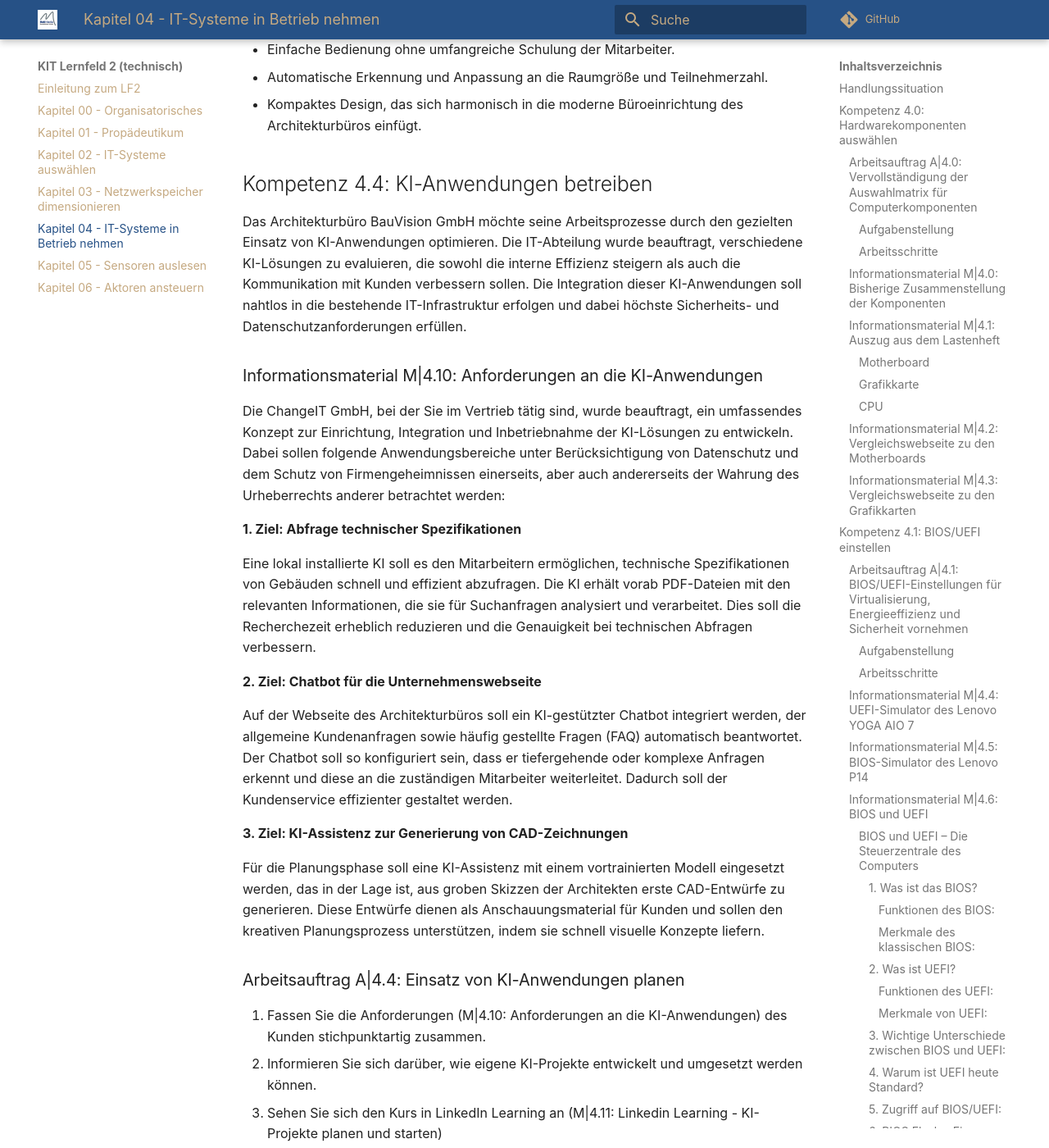
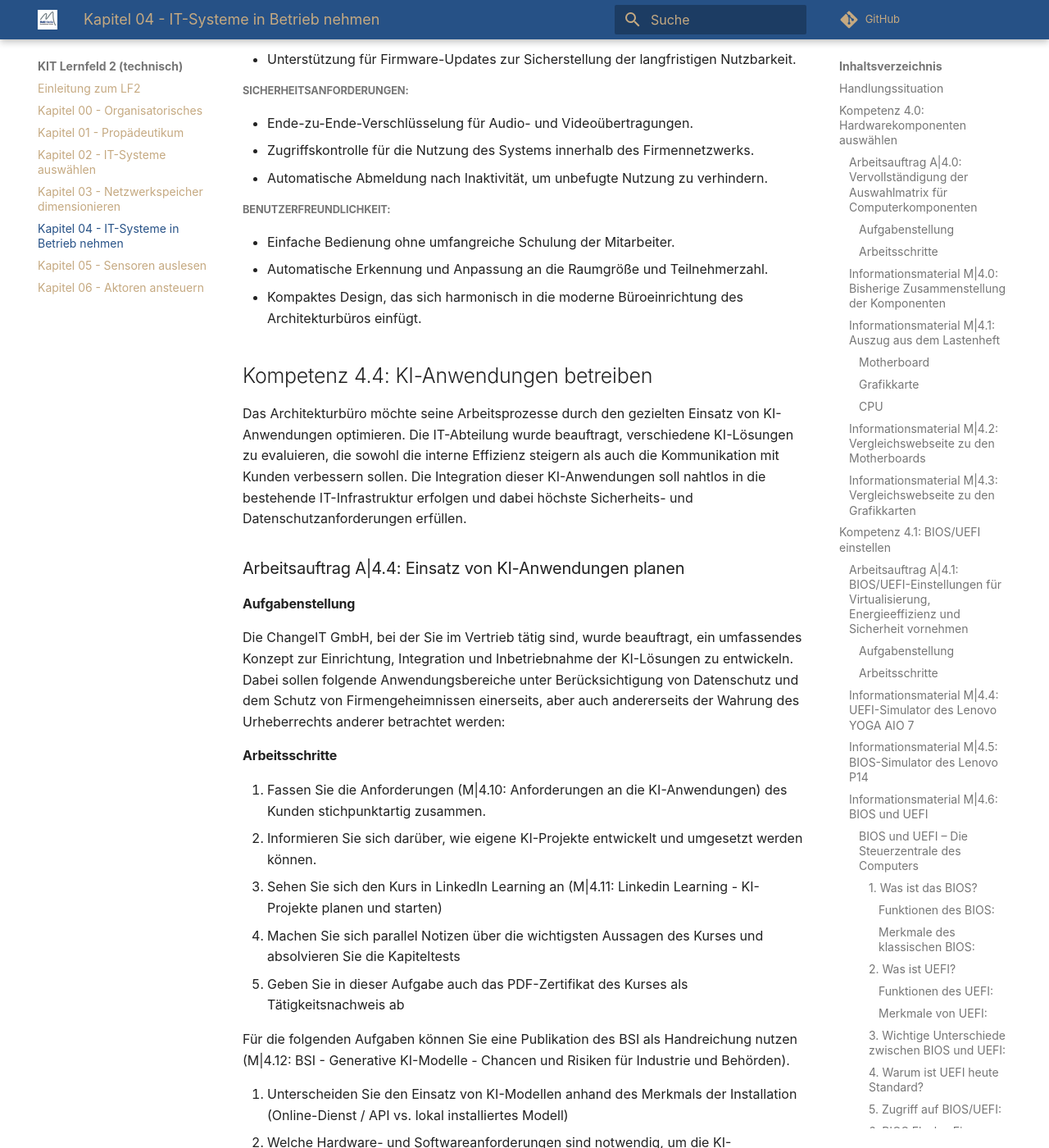
Before and after one commit to herr-nm/MMBbS_KIT_LF02, an MkDocs documentation site: the page built from docs/kapitel_04.md, in a window 1280 px wide and 1400 px high, scrolled down 18484 px. Shown: the whole window at 82% size. Built offline with MkDocs 1.6.1 and Material for MkDocs 9.7.7, drawn with Linux system fonts in a browser that asks for light colours; comment, search, counter and statistics services are not loaded; some of the changed text lies outside the part shown.

Commit message:
Kleinere Anpassungen und Optimierungen

```diff
--- a/docs/kapitel_04.md
+++ b/docs/kapitel_04.md
@@ -246,10 +248,6 @@ https://download.lenovo.com/bsco/index.html#/textsimulator/ThinkPad%20P14s%20Gen
 
 ### Informationsmaterial M|4.6: BIOS und UEFI
 
-Hier ist ein informativer Text über **BIOS** und **UEFI**, der sich gut für den Einsatz im Unterricht eignet:
-
----
-
 #### **BIOS und UEFI – Die Steuerzentrale des Computers**
 
 ##### **1. Was ist das BIOS?**
@@ -328,9 +326,13 @@ Ein **BIOS-Flash** bezeichnet das **Aktualisieren der BIOS- oder UEFI-Firmware**
 
 Das neue IT-System soll in den Verzeichnisdienst bzw. die Domäne des Architekturbüros eingebettet werden. Es wird Microsoft Active Directory (AD) eingesetzt, um alle Mitarbeiterkonten, Computer und Ressourcen zentral zu verwalten.
 
-### Arbeitsauftrag A|4.2: Verzeichnisdienste und Domänen
+### Arbeitsauftrag A|4.2: Verzeichnisdienste und Domänen beschreiben
+
+#### Aufgabenstellung
 
 Sie haben sich bisher nur wenig mit Verzeichnisdiensten und Domänen auseinandergesetzt. Für einen Überblick sollen Sie die folgenden Fragen in eigenen Worten beantworten und für den betriebsinternen Runden Tisch der Auszubildenden kurz präsentieren. Fertigen Sie daher ein ansprechendes Handout mit den wichtigsten Informationen an.
+
+#### Arbeitsschritte
 
 1. Erklären Sie den Unterschied zwischen einer Domäne und einer Arbeitsgruppe.
 2. Was ist ein Verzeichnisdienst? Welche Aufgaben erfüllt er in einem Netzwerk?
@@ -340,7 +342,7 @@ Sie haben sich bisher nur wenig mit Verzeichnisdiensten und Domänen auseinander
 6. Nennen Sie drei Sicherheitsmaßnahmen, die in einer Domänenumgebung angewendet werden sollten.
 7. Was ist der Vorteil von Gruppenrichtlinien (GPOs) in Bezug auf die Sicherheit?
 
-### Informationsmaterial M|4.7: Domänen und Verzeichnisdienste
+### Informationsmaterial M|4.7: Verzeichnisdienste und Domänen
 
 **Definitionen und Konzepte**
 
@@ -460,25 +462,15 @@ Das System soll sowohl für regelmäßige Teammeetings als auch für Kundenpräs
 
 ## Kompetenz 4.4: KI-Anwendungen betreiben
 
-Das Architekturbüro BauVision GmbH möchte seine Arbeitsprozesse durch den gezielten Einsatz von KI-Anwendungen optimieren. Die IT-Abteilung wurde beauftragt, verschiedene KI-Lösungen zu evaluieren, die sowohl die interne Effizienz steigern als auch die Kommunikation mit Kunden verbessern sollen. Die Integration dieser KI-Anwendungen soll nahtlos in die bestehende IT-Infrastruktur erfolgen und dabei höchste Sicherheits- und Datenschutzanforderungen erfüllen.
+Das Architekturbüro möchte seine Arbeitsprozesse durch den gezielten Einsatz von KI-Anwendungen optimieren. Die IT-Abteilung wurde beauftragt, verschiedene KI-Lösungen zu evaluieren, die sowohl die interne Effizienz steigern als auch die Kommunikation mit Kunden verbessern sollen. Die Integration dieser KI-Anwendungen soll nahtlos in die bestehende IT-Infrastruktur erfolgen und dabei höchste Sicherheits- und Datenschutzanforderungen erfüllen.
 
-### Informationsmaterial M|4.10: Anforderungen an die KI-Anwendungen
+### Arbeitsauftrag A|4.4: Einsatz von KI-Anwendungen planen
+
+#### Aufgabenstellung
 
 Die ChangeIT GmbH, bei der Sie im Vertrieb tätig sind, wurde beauftragt, ein umfassendes Konzept zur Einrichtung, Integration und Inbetriebnahme der KI-Lösungen zu entwickeln. Dabei sollen folgende Anwendungsbereiche unter Berücksichtigung von Datenschutz und dem Schutz von Firmengeheimnissen einerseits, aber auch andererseits der Wahrung des Urheberrechts anderer betrachtet werden:
 
-**1. Ziel: Abfrage technischer Spezifikationen**
-
-Eine lokal installierte KI soll es den Mitarbeitern ermöglichen, technische Spezifikationen von Gebäuden schnell und effizient abzufragen. Die KI erhält vorab PDF-Dateien mit den relevanten Informationen, die sie für Suchanfragen analysiert und verarbeitet. Dies soll die Recherchezeit erheblich reduzieren und die Genauigkeit bei technischen Abfragen verbessern.
-
-**2. Ziel: Chatbot für die Unternehmenswebseite**
-
-Auf der Webseite des Architekturbüros soll ein KI-gestützter Chatbot integriert werden, der allgemeine Kundenanfragen sowie häufig gestellte Fragen (FAQ) automatisch beantwortet. Der Chatbot soll so konfiguriert sein, dass er tiefergehende oder komplexe Anfragen erkennt und diese an die zuständigen Mitarbeiter weiterleitet. Dadurch soll der Kundenservice effizienter gestaltet werden.
-
-**3. Ziel: KI-Assistenz zur Generierung von CAD-Zeichnungen**
-
-Für die Planungsphase soll eine KI-Assistenz mit einem vortrainierten Modell eingesetzt werden, das in der Lage ist, aus groben Skizzen der Architekten erste CAD-Entwürfe zu generieren. Diese Entwürfe dienen als Anschauungsmaterial für Kunden und sollen den kreativen Planungsprozess unterstützen, indem sie schnell visuelle Konzepte liefern.
-
-### Arbeitsauftrag A|4.4: Einsatz von KI-Anwendungen planen
+#### Arbeitsschritte
 
 1. Fassen Sie die Anforderungen (M|4.10: Anforderungen an die KI-Anwendungen) des Kunden stichpunktartig zusammen.
 2. Informieren Sie sich darüber, wie eigene KI-Projekte entwickelt und umgesetzt werden können.
```
Also changed, not shown: other parts of docs/kapitel_04.md (+17 -1 lines), docs/bilder/04_hs01_highendpc.png (added), docs/bilder/04_hs4.4_linkedin_ki.png (renamed from docs/bilder/05_linkedin_ki.png), 2 other files.
